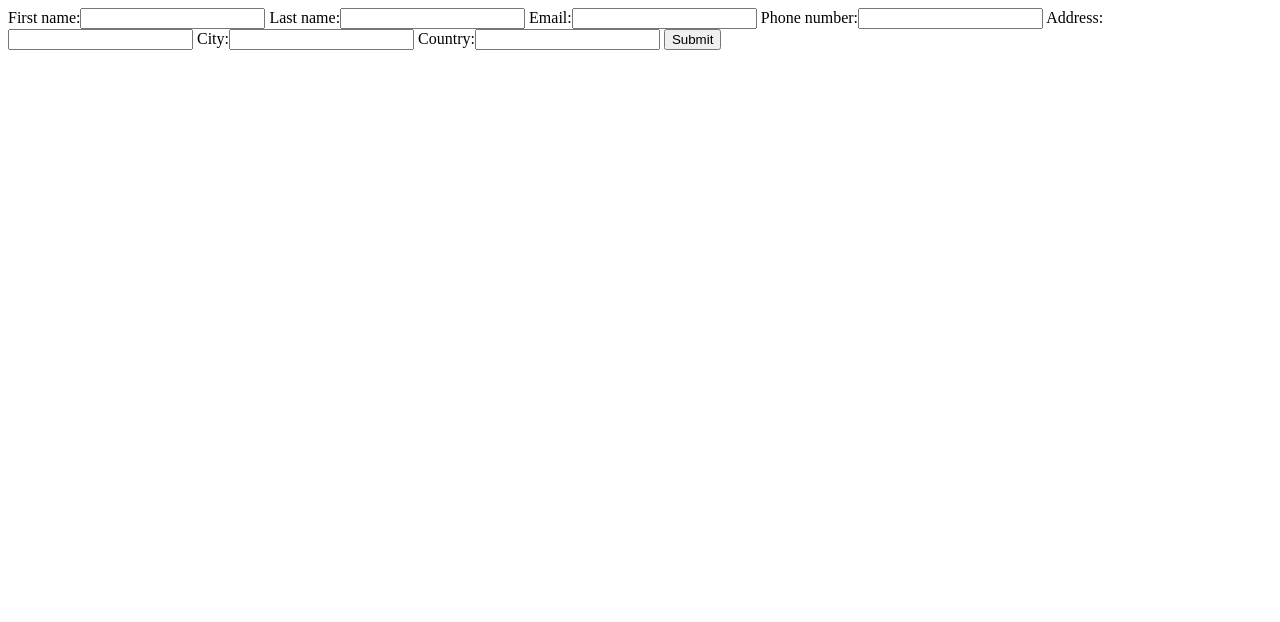
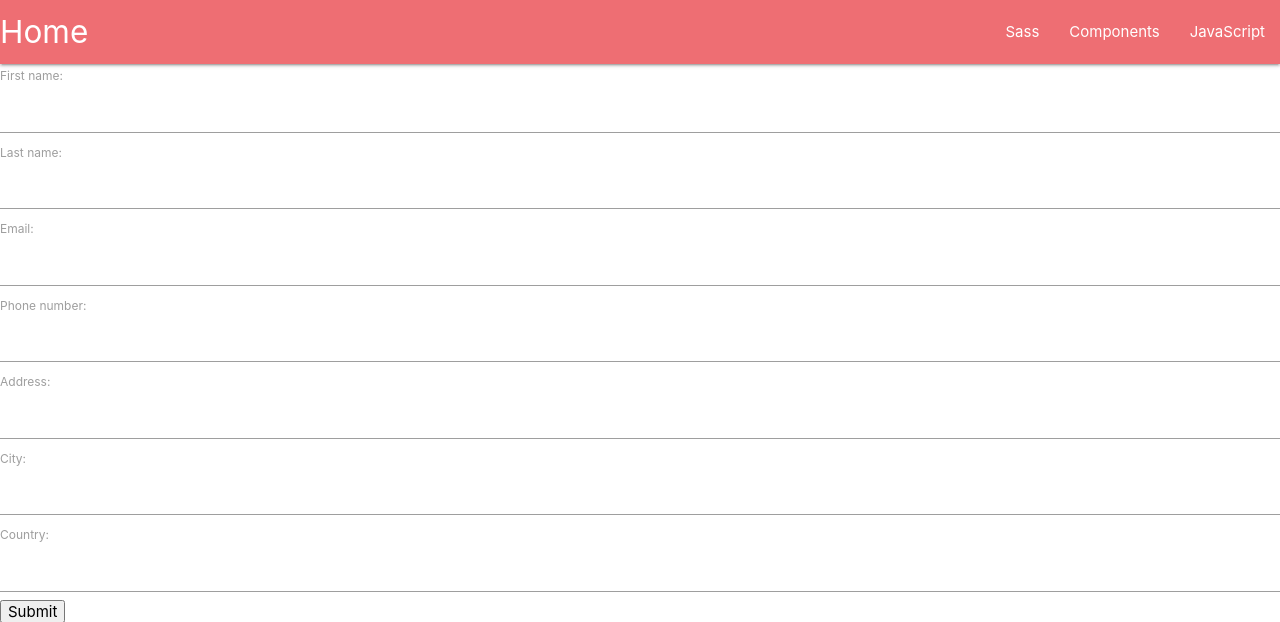
Before and after one commit to BuckyTheBoss/rental_proj, a Django app: page /rent/customer/add in a window 1280 px wide. Shown: the top 622 px of the page. Run offline with Django 3.2, Linux system fonts and the light colour scheme.

Commit message:
new navbar and materialize

```diff
--- a/rent/templates/base.html
+++ b/rent/templates/base.html
@@ -5,8 +5,14 @@
     <meta http-equiv="X-UA-Compatible" content="IE=edge">
     <meta name="viewport" content="width=device-width, initial-scale=1.0">
     <title>Document</title>
+    <link rel="stylesheet" href="https://cdnjs.cloudflare.com/ajax/libs/materialize/1.0.0/css/materialize.min.css">
+
+    <!-- Compiled and minified JavaScript -->
+    <script src="https://cdnjs.cloudflare.com/ajax/libs/materialize/1.0.0/js/materialize.min.js"></script>
+
 </head>
 <body>
+    {% include 'rent/navbar.html' %}
     {% block content%}
 
     {% endblock %}
--- /dev/null
+++ b/rent/templates/rent/navbar.html
@@ -0,0 +1,10 @@
+<nav>
+    <div class="nav-wrapper">
+      <a href="{% url 'all_customers' %}" class="brand-logo">Home</a>
+      <ul id="nav-mobile" class="right hide-on-med-and-down">
+        <li><a href="sass.html">Sass</a></li>
+        <li><a href="badges.html">Components</a></li>
+        <li><a href="collapsible.html">JavaScript</a></li>
+      </ul>
+    </div>
+  </nav>
```
